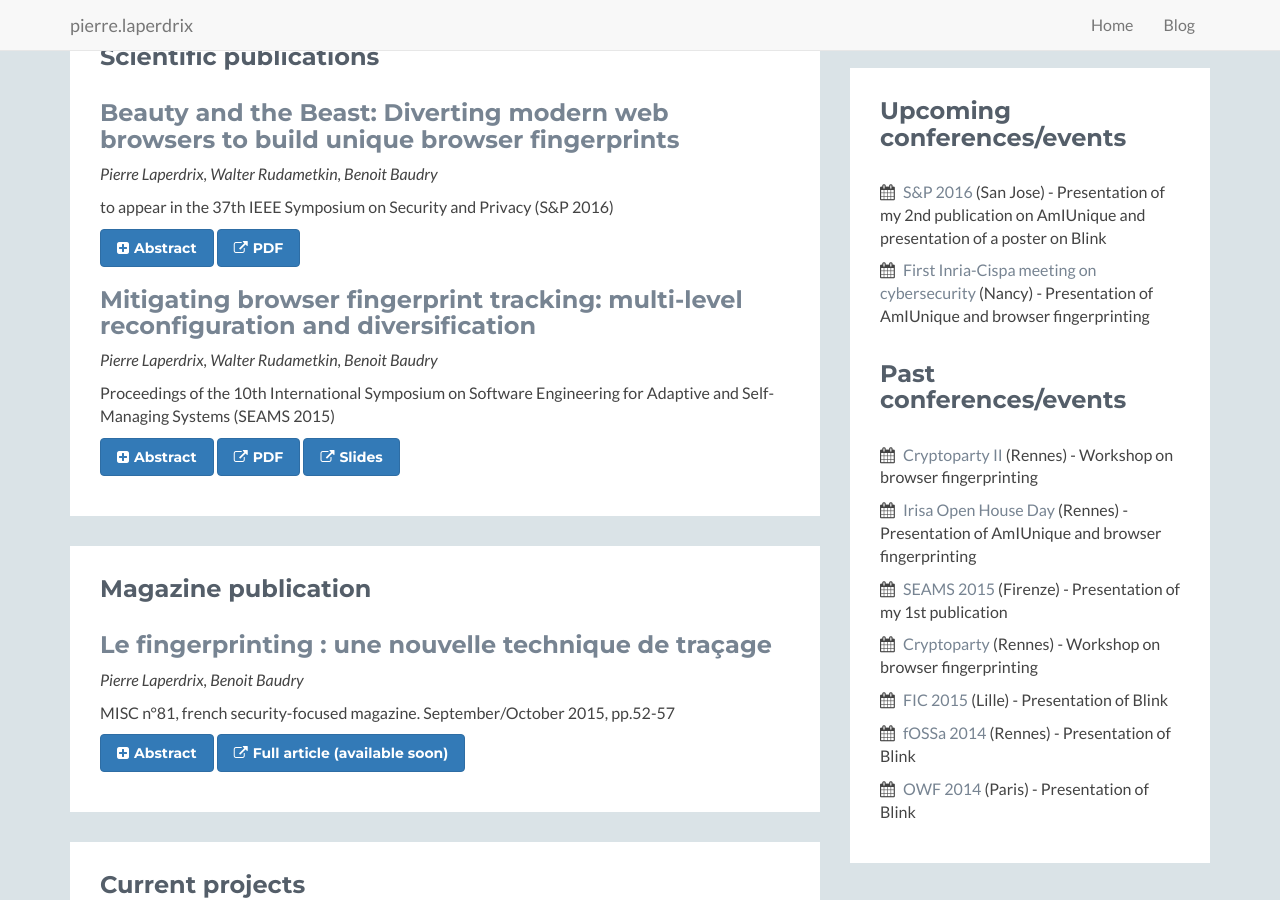
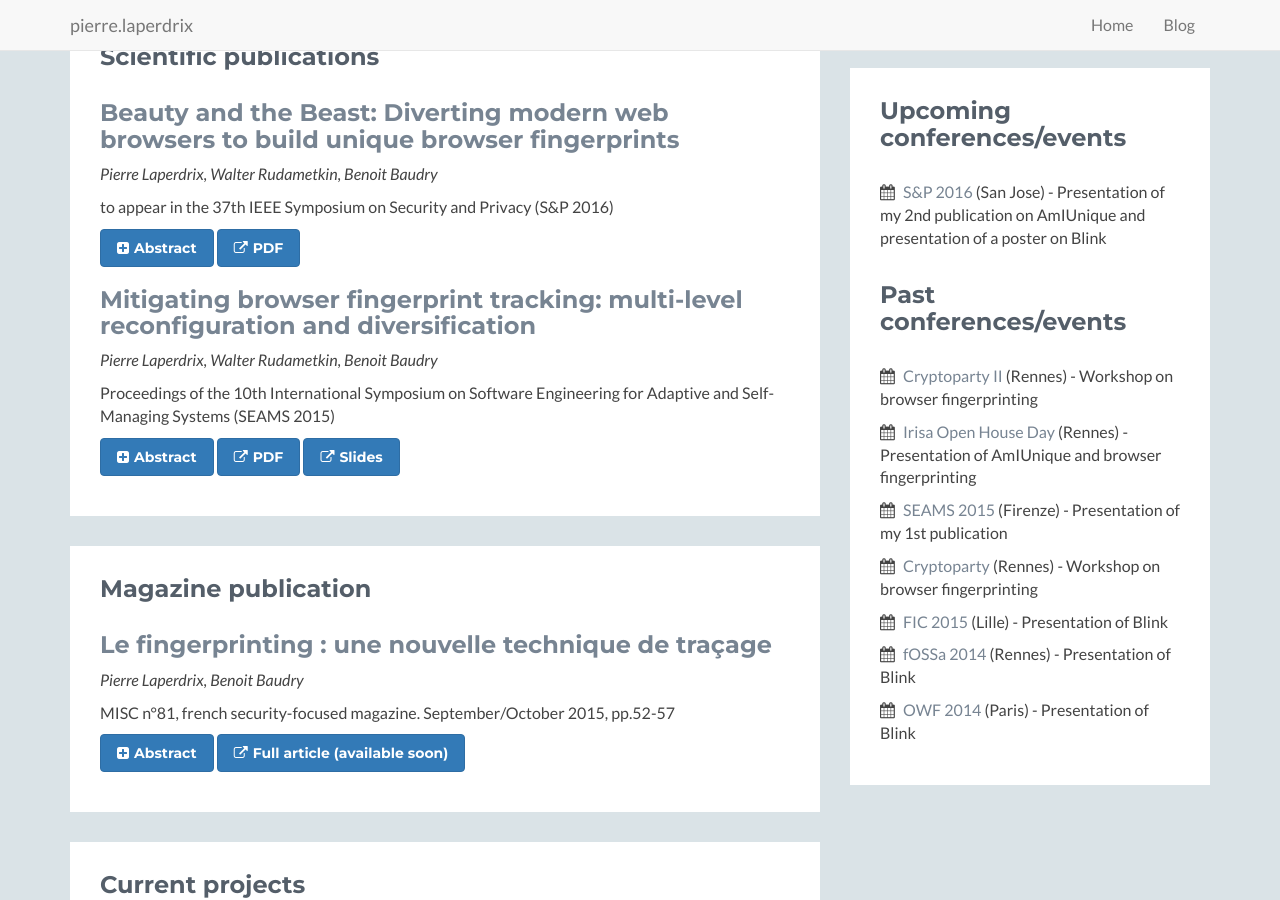
Before and after one commit to plaperdr/plaperdr.github.io, a Jekyll site: the page built from index.html, in a window 1280 px wide and 900 px high, scrolled down 621 px. Built offline with Jekyll 4.4.1, drawn with Linux system fonts in a browser that asks for light colours; nearby versions of some CDN libraries; library files that are not in the unit come from our copies.

Commit message:
Removing entry

```diff
--- a/index.html
+++ b/index.html
@@ -401,7 +401,6 @@ layout: home
                     <div class="content">
                         <ul class="list-unstyled">
 							<li><i class="fa fa-calendar"></i> <a href="http://www.ieee-security.org/TC/SP2016/">S&P 2016</a> (San Jose) - Presentation of my 2nd publication on AmIUnique and presentation of a poster on Blink</li>
-                            <li><i class="fa fa-calendar"></i> <a href="https://www.inria.fr/en/centre/nancy/innovation/rii-2016/demos/amiunique">First Inria-Cispa meeting on cybersecurity</a> (Nancy) - Presentation of AmIUnique and browser fingerprinting</li>
                         </ul>
                     </div><!--//content-->
                     <br>
```
Also changed, not shown: _posts/2016-04-18-inria-cispa.md (deleted, +0 -9 lines).
